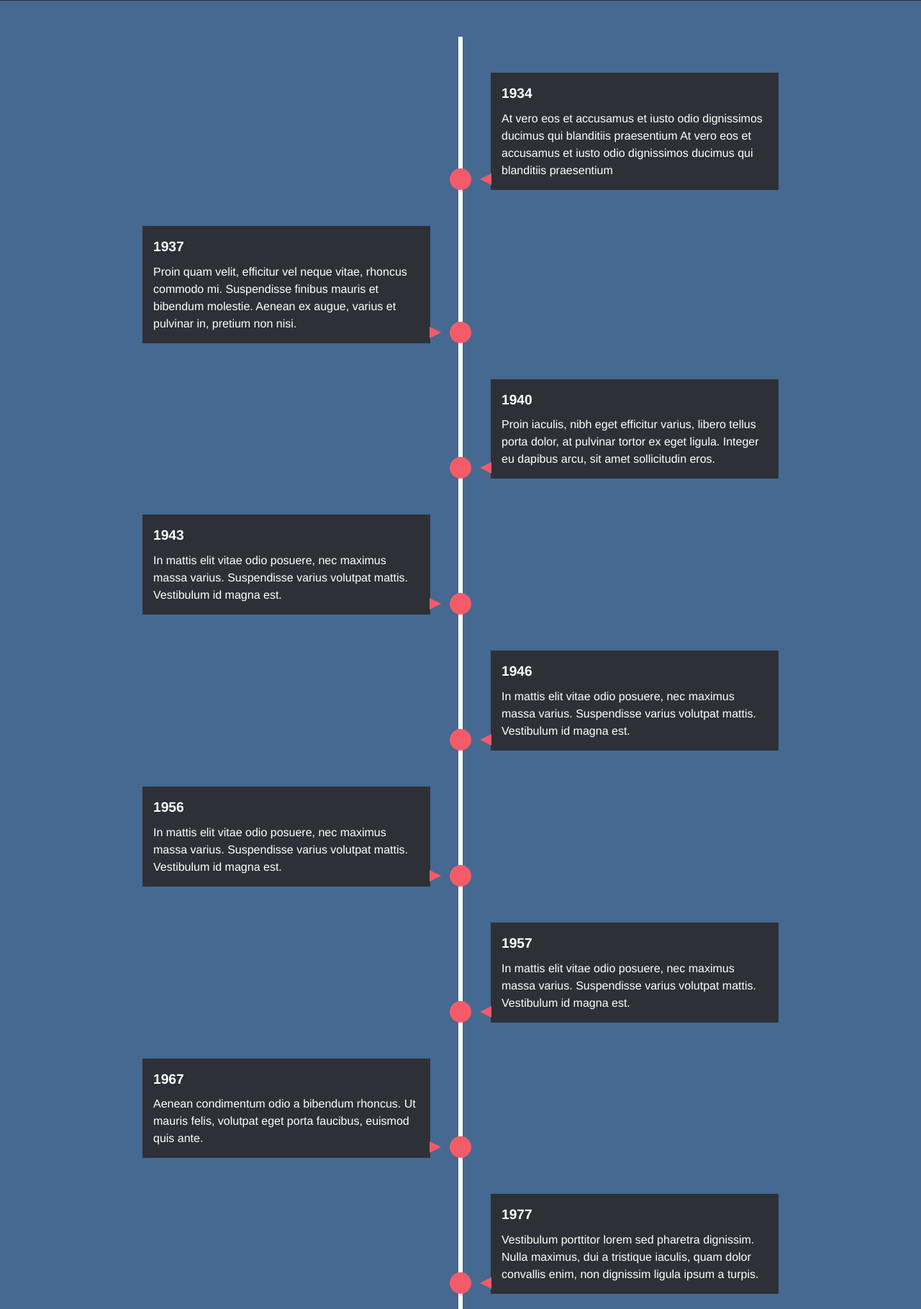
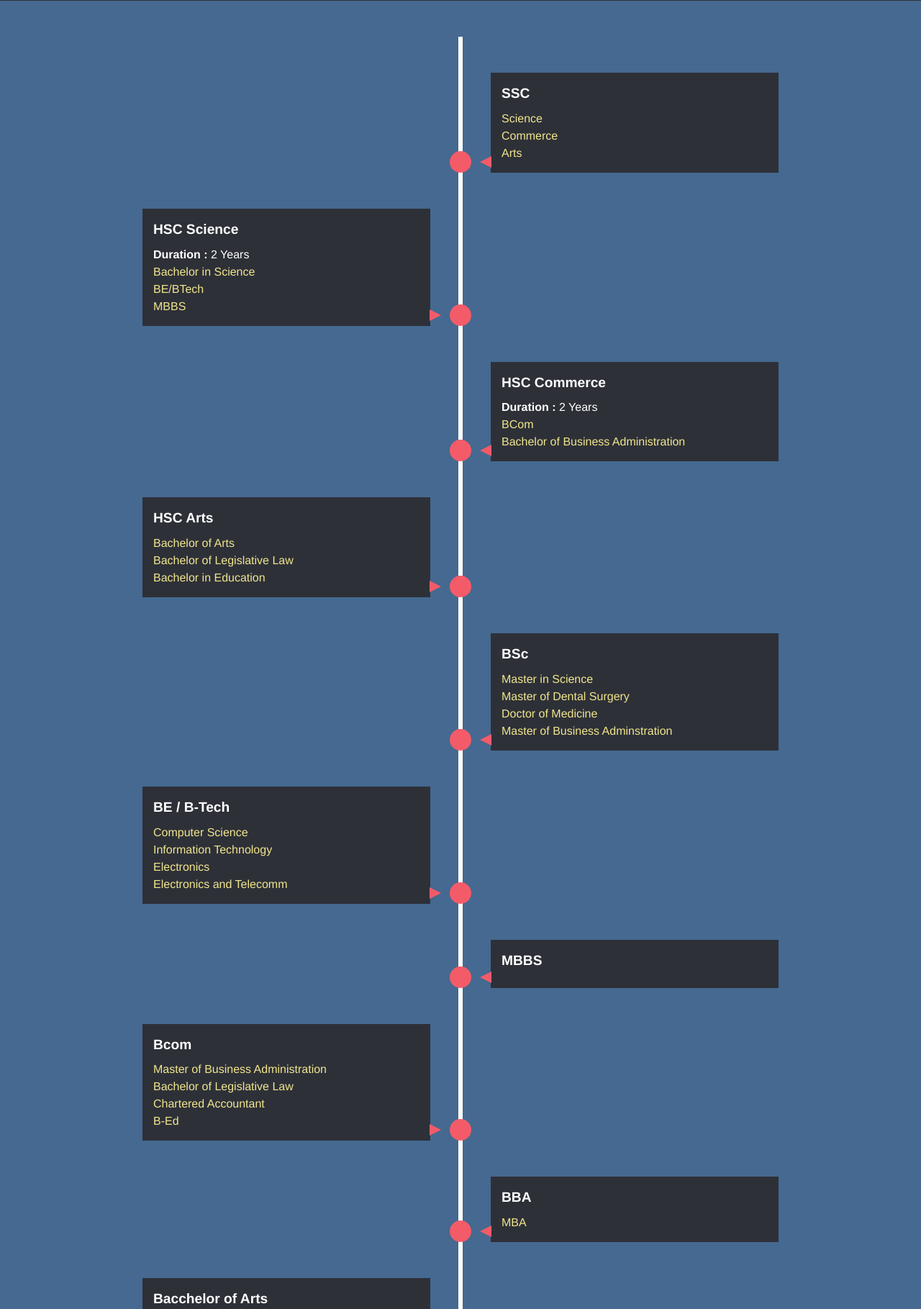
Before and after one commit to ArbaazAli/Hackathon2020, a Django app: page /roadmap/ in a window 1280 px wide. Shown: the part 267-2086 px from the top of the page at 72% size. Run offline with Django 3.2, Linux system fonts and the light colour scheme; some libraries are stand-ins or nearby versions.

Commit message:
added roadmap

```diff
--- a/career/templates/home.html
+++ b/career/templates/home.html
@@ -60,13 +60,13 @@
             </datalist>
         </div>
         <div class="col-auto">
-          <button onclick="myFunction()">Submit</button>
+          <button style="background-color: #e0e000; color: #000;" onclick="myFunction()">Select</button>
         </div>
       </div>
-      <form action="#" method="POST">{% csrf_token %}
+      <form action="{% url 'roadmap' %}" method="POST">{% csrf_token %}
         <textarea name="selections" id="alltext" style="display: none;" ></textarea>
         <div class="text-center">
-          <button class="col-md-4 col-lg-2" style="margin-top: 5%;">Get Started</button>
+          <button class="col-md-4 col-lg-2 about-btn scrollto" style="margin-top: 5%;">Generate Roadmap</button>
         </div>
     </form>
 
--- a/career/templates/roadmap.html
+++ b/career/templates/roadmap.html
@@ -1,7 +1,8 @@
 {% extends 'base.html' %}
 {% load static %}
 
-{% block style%}<link rel="stylesheet" href="{% static 'css/roadmap.css' %}"> {% endblock %}
+{% block style%}<link rel="stylesheet" href="{% static 'css/roadmap.css' %}">
+{% endblock %}
 {% block title %}<title>Roadmap</title>{% endblock %}
   {% block content %}
     <section class="intro">
@@ -11,84 +12,124 @@
       </section>
 
       <section class="timeline">
+        {% if Teacher %}
         <ul>
           <li>
             <div>
-              <time>1934</time> At vero eos et accusamus et iusto odio dignissimos ducimus qui blanditiis praesentium At vero
+              <time>SSC</time> At vero eos et accusamus et iusto odio dignissimos ducimus qui blanditiis praesentium At vero
               eos et accusamus et iusto odio dignissimos ducimus qui blanditiis praesentium
             </div>
           </li>
           <li>
             <div>
-              <time>1937</time> Proin quam velit, efficitur vel neque vitae, rhoncus commodo mi. Suspendisse finibus mauris et
+              <time>HSC Science</time> Proin quam velit, efficitur vel neque vitae, rhoncus commodo mi. Suspendisse finibus mauris et
               bibendum molestie. Aenean ex augue, varius et pulvinar in, pretium non nisi.
             </div>
           </li>
           <li>
             <div>
-              <time>1940</time> Proin iaculis, nibh eget efficitur varius, libero tellus porta dolor, at pulvinar tortor ex
+              <time>BE/BTech</time> Proin iaculis, nibh eget efficitur varius, libero tellus porta dolor, at pulvinar tortor ex
               eget ligula. Integer eu dapibus arcu, sit amet sollicitudin eros.
             </div>
           </li>
           <li>
             <div>
-              <time>1943</time> In mattis elit vitae odio posuere, nec maximus massa varius. Suspendisse varius volutpat
-              mattis. Vestibulum id magna est.
-            </div>
-          </li>
-          <li>
-            <div>
-              <time>1946</time> In mattis elit vitae odio posuere, nec maximus massa varius. Suspendisse varius volutpat
-              mattis. Vestibulum id magna est.
-            </div>
-          </li>
-          <li>
-            <div>
-              <time>1956</time> In mattis elit vitae odio posuere, nec maximus massa varius. Suspendisse varius volutpat
-              mattis. Vestibulum id magna est.
-            </div>
-          </li>
-          <li>
-            <div>
-              <time>1957</time> In mattis elit vitae odio posuere, nec maximus massa varius. Suspendisse varius volutpat
-              mattis. Vestibulum id magna est.
-            </div>
-          </li>
-          <li>
-            <div>
-              <time>1967</time> Aenean condimentum odio a bibendum rhoncus. Ut mauris felis, volutpat eget porta faucibus,
-              euismod quis ante.
-            </div>
-          </li>
-          <li>
-            <div>
-              <time>1977</time> Vestibulum porttitor lorem sed pharetra dignissim. Nulla maximus, dui a tristique iaculis,
-              quam dolor convallis enim, non dignissim ligula ipsum a turpis.
-            </div>
-          </li>
-          <li>
-            <div>
-              <time>1985</time> In mattis elit vitae odio posuere, nec maximus massa varius. Suspendisse varius volutpat
-              mattis. Vestibulum id magna est.
-            </div>
-          </li>
-          <li>
-            <div>
-              <time>2000</time> In mattis elit vitae odio posuere, nec maximus massa varius. Suspendisse varius volutpat
-              mattis. Vestibulum id magna est.
-            </div>
-          </li>
-          <li>
-            <div>
-              <time>2005</time> In mattis elit vitae odio posuere, nec maximus massa varius. Suspendisse varius volutpat
+              <time>Teacher</time> In mattis elit vitae odio posuere, nec maximus massa varius. Suspendisse varius volutpat
               mattis. Vestibulum id magna est.
             </div>
           </li>
         </ul>
+        {% endif %}
+        <ul>
+          <li>
+            <div>
+              <time>SSC</time>
+              <a href="#sci">Science</a> <br>
+              <a href="#comm">Commerce</a> <br>
+              <a href="#art">Arts</a> <br>
+            </div>
+          </li>
+          <li id="sci">
+            <div >
+              <time >HSC Science</time> <strong>Duration : </strong>2 Years <br>
+              <a href="#bsc">Bachelor in Science</a> <br>
+              <a href="#be">BE/BTech</a> <br>
+              <a href="#mbbs">MBBS</a> <br>
+            </div>
+          </li>
+          <li id="comm">
+            <div>
+              <time >HSC Commerce</time> <strong>Duration : </strong>2 Years <br>
+              <a href="#bcom">BCom</a> <br>
+              <a href="#bba">Bachelor of Business Administration</a> <br>
+            </div>
+          </li>
+          <li id="art">
+            <div>
+              <time >HSC Arts</time>
+              <a href="#ba">Bachelor of Arts</a> <br>
+              <a href="#llb">Bachelor of Legislative Law</a> <br>
+              <a href="">Bachelor in Education</a> <br>
+            </div>
+          </li>
+          <li id="bsc">
+            <div>
+              <time>BSc</time>
+              <a href="#msc">Master in Science</a> <br>
+              <a href="#mds">Master of Dental Surgery</a> <br>
+              <a href="#md">Doctor of Medicine</a> <br>
+              <a href="#mba">Master of Business Adminstration</a>
+
+            </div>
+          </li>
+          <li id="be">
+            <div>
+              <time>BE / B-Tech</time>
+              <a href="#csit">Computer Science</a> <br>
+              <a href="#csit">Information Technology</a> <br>
+              <a href="#elex">Electronics</a> <br>
+              <a href="#extc">Electronics and Telecomm</a>
+
+            </div>
+          </li>
+
+          <li id="mbbs">
+            <div>
+              <time>MBBS </time>
+            </div>
+          </li>
+
+          <li id="bcom">
+            <div>
+              <time>Bcom</time>
+              <a href="#mba">Master of Business Administration</a> <br>
+              <a href="#llb-c">Bachelor of Legislative Law</a> <br>
+              <a href="#ca">Chartered Accountant</a> <br>
+              <a href="bed-c">B-Ed</a>
+
+            </div>
+          </li>
+          <li id="bba">
+            <div>
+              <time>BBA</time>
+              <a href="">MBA</a>
+            </div>
+          </li>
+          <li id="ba">
+            <div>
+              <time>Bacchelor of Arts</time>
+              <a href="#llb-a">Bachelor of Legislative Law</a> <br>
+              <a href="#ma">Masters of Art</a> <br>
+              <a href="#med-a">M-Ed</a> <br>
+              <a href="#mba-a">Master of Business Administration</a>
+
+            </div>
+          </li>
+        </ul>
+
       </section>
 
 
       <script src="{% static 'js/roadmap.js' %}"></script>
-
+{% block footer %}{% endblock %}
 {% endblock %}
-{% block script %}{% endblock %}
--- /dev/null
+++ b/career/templates/test.html
@@ -0,0 +1 @@
+!
--- a/career/views.py
+++ b/career/views.py
@@ -6,17 +6,17 @@ import re
 
 def home(request):
     if request.method == "POST":
-        context = request.POST['selections']
-        remove_sp = re.sub(" ", "", context )
+        selection = request.POST['selections']
+        #remove_sp = re.sub(" ", "", context )
         # choice = Choice(selections = context)
         # choice.save()
-        print(context)
-        print(remove_sp)
-        tags = remove_sp.lower().split(',')
-        print(tags)
+       # print(context)
+        #print(remove_sp)
+        #tags = remove_sp.lower().split(',')
+       # print(tags)
+        #context = {'selection' : selection}
+        return render(request, 'roadmap.html', context)
 
-
-        return render(request, 'home.html')
     else:
         return render(request, 'home.html')
 
@@ -24,7 +24,7 @@ def roadmap(request):
     return render(request, 'roadmap.html')
 
 def career(request):
-    return render(request, 'career.html')
+    return render(request, 'career.html', {"engineer": 1, "doctor": 2})
 
 def faq(request):
     return render(request, 'faq.html')
--- a/static/css/roadmap.css
+++ b/static/css/roadmap.css
@@ -171,3 +171,8 @@ time {
     border-color: transparent #F45B69 transparent transparent;
   }
 }
+
+.timeline ul li a {
+  text-decoration: none;
+  color: #F0E68C	;
+}
```
